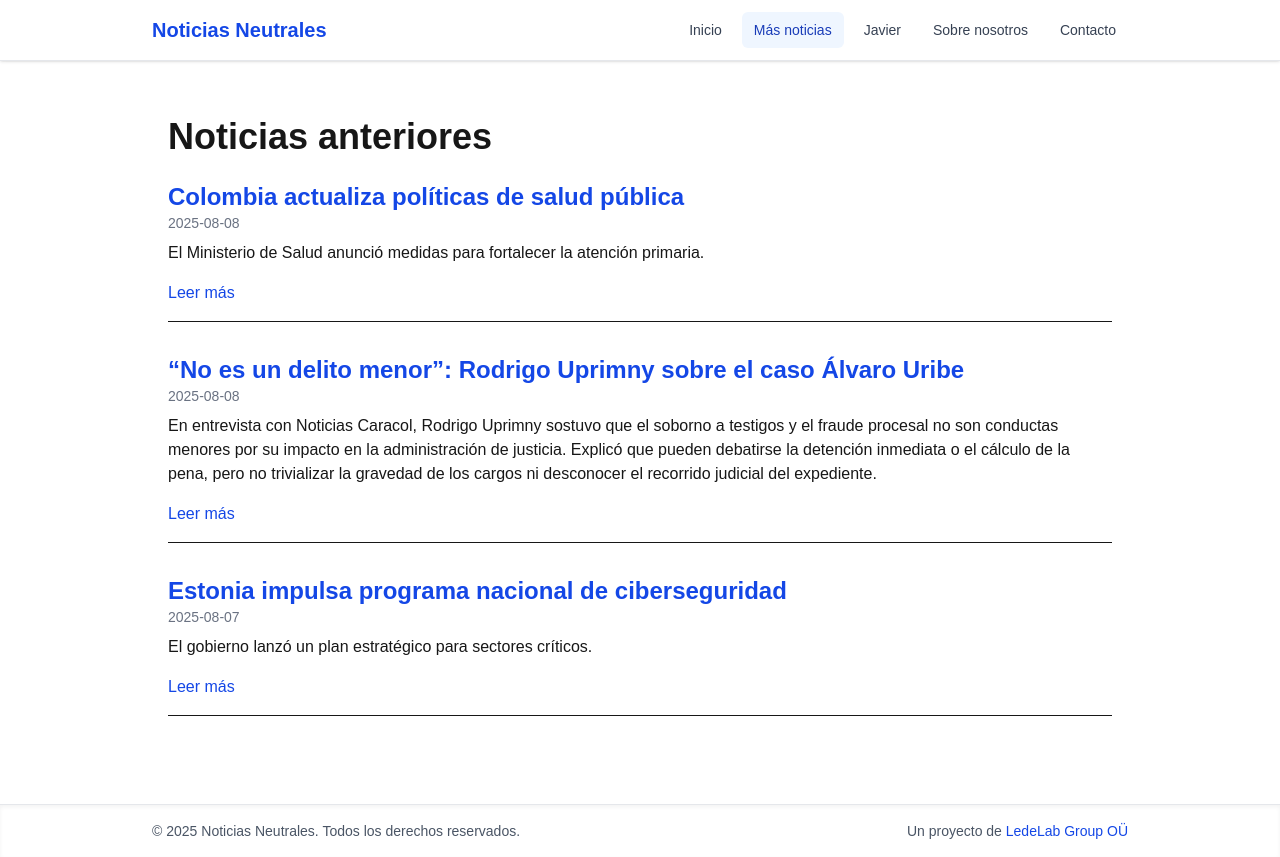
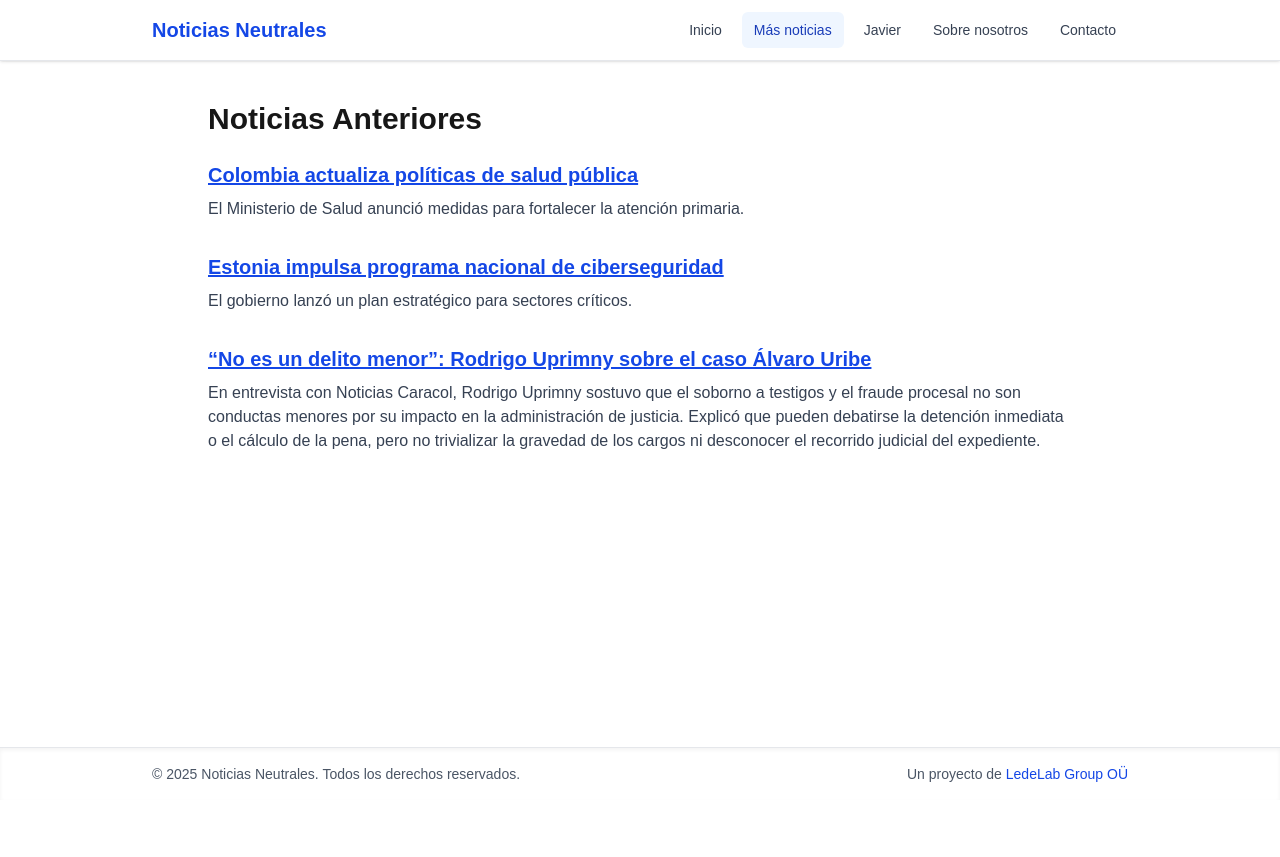
Before and after one commit to ledelab2030/noticias-neutrales, a Next.js app: page /noticias in a window 1280 px wide. After the commit the page ends 800 px from the top, so only its background shows below. Built offline with nearby package versions, Linux system fonts and the light colour scheme.

Commit message:
fix pages

```diff
--- a/src/app/noticias/[id]/page.tsx
+++ b/src/app/noticias/[id]/page.tsx
@@ -1,31 +1,38 @@
-// src/app/noticias/[id]/page.tsx
 import { noticias } from '@/data/noticias'
 import { notFound } from 'next/navigation'
 
-type Props = {
-  params: { id: string }
+interface Props {
+  params: Promise<{ id: string }>
 }
 
-export default function Noticia({ params }: Props) {
-  const n = noticias.find((x) => x.id === params.id)
+export default async function Noticia({ params }: Props) {
+  const { id } = await params
+  const n = noticias.find(noticia => noticia.id === id)
+
   if (!n) {
     notFound()
   }
 
   return (
-    <article className="container mx-auto px-4 py-8">
+    <main className="max-w-4xl mx-auto p-4">
       <header className="mb-3">
         <h1 className="text-3xl font-bold leading-tight text-gray-900 dark:text-gray-100">
           {n.titulo}
         </h1>
         <p className="mt-2 text-sm text-gray-500 dark:text-gray-400">{n.fecha}</p>
       </header>
-
-      <div className="prose dark:prose-invert max-w-none prose-p:leading-relaxed prose-a:underline prose-a:decoration-2 prose-a:decoration-blue-500 dark:prose-a:decoration-blue-400">
+      <div className="prose dark:prose-invert max-w-none prose-p:leading-relaxed">
         {n.contenido.map((parrafo, i) => (
-          <p key={i}>{parrafo}</p>
+          <p key={i} dangerouslySetInnerHTML={{ __html: resaltarLinks(parrafo) }} />
         ))}
       </div>
-    </article>
+    </main>
   )
 }
+
+function resaltarLinks(texto: string) {
+  return texto.replace(
+    /(https?:\/\/[^\s]+)/g,
+    '<a href="$1" target="_blank" rel="noopener noreferrer" style="color:#1d4ed8;text-decoration:underline;">$1</a>'
+  )
+}
--- a/src/app/noticias/page.tsx
+++ b/src/app/noticias/page.tsx
@@ -1,38 +1,23 @@
-// src/app/noticias/page.tsx
 import Link from 'next/link'
 import { noticias } from '@/data/noticias'
 import { esHoy } from '@/utils/fecha'
 
-export default function Noticias() {
-  const noticiasAnteriores = noticias
-    .filter((n) => !esHoy(n.fecha))
-    .sort((a, b) => b.fecha.localeCompare(a.fecha))
+export default function NoticiasAnteriores() {
+  const anteriores = noticias.filter(n => !esHoy(n.fecha))
 
   return (
-    <main className="container mx-auto px-4 py-8">
-      <h1 className="text-4xl font-bold mb-6">Noticias anteriores</h1>
-      {noticiasAnteriores.length === 0 ? (
-        <p>No hay noticias anteriores.</p>
-      ) : (
-        <div className="space-y-8">
-          {noticiasAnteriores.map((n) => (
-            <article key={n.id} className="border-b pb-4">
-              <header>
-                <h2 className="text-2xl font-semibold text-blue-700 dark:text-blue-400">
-                  <Link href={`/noticias/${n.id}`}>{n.titulo}</Link>
-                </h2>
-                <p className="text-sm text-gray-500 dark:text-gray-400">{n.fecha}</p>
-              </header>
-              <p className="mt-2">{n.resumen}</p>
-              <div className="mt-4 prose dark:prose-invert max-w-none prose-a:underline prose-a:decoration-2 prose-a:decoration-blue-500 dark:prose-a:decoration-blue-400">
-                <Link href={`/noticias/${n.id}`} className="text-blue-700 dark:text-blue-400">
-                  Leer más
-                </Link>
-              </div>
-            </article>
-          ))}
-        </div>
-      )}
+    <main className="max-w-4xl mx-auto p-4">
+      <h1 className="text-3xl font-bold mb-6">Noticias Anteriores</h1>
+      {anteriores.map((n) => (
+        <article key={n.id} className="mb-8">
+          <h2 className="text-xl font-semibold mb-2">
+            <Link href={`/noticias/${n.id}`} className="text-blue-700 dark:text-blue-400 underline">
+              {n.titulo}
+            </Link>
+          </h2>
+          <p className="text-gray-700 dark:text-gray-300">{n.resumen}</p>
+        </article>
+      ))}
     </main>
   )
 }
--- a/src/app/page.tsx
+++ b/src/app/page.tsx
@@ -1,4 +1,3 @@
-// src/app/page.tsx
 import Link from 'next/link'
 import { noticias } from '@/data/noticias'
 import { esHoy } from '@/utils/fecha'
@@ -7,30 +6,19 @@ export default function Home() {
   const noticiasHoy = noticias.filter(n => esHoy(n.fecha))
 
   return (
-    <main className="container mx-auto px-4 py-8">
-      <h1 className="text-4xl font-bold mb-6">Noticias Neutrales - {new Date().toISOString().split('T')[0]}</h1>
-      {noticiasHoy.length === 0 ? (
-        <p>No hay noticias para hoy.</p>
-      ) : (
-        <div className="space-y-8">
-          {noticiasHoy.map((n) => (
-            <article key={n.id} className="border-b pb-4">
-              <header>
-                <h2 className="text-2xl font-semibold text-blue-700 dark:text-blue-400">
-                  <Link href={`/noticias/${n.id}`}>{n.titulo}</Link>
-                </h2>
-                <p className="text-sm text-gray-500 dark:text-gray-400">{n.fecha}</p>
-              </header>
-              <p className="mt-2">{n.resumen}</p>
-              <div className="mt-4 prose dark:prose-invert max-w-none prose-a:underline prose-a:decoration-2 prose-a:decoration-blue-500 dark:prose-a:decoration-blue-400">
-                <Link href={`/noticias/${n.id}`} className="text-blue-700 dark:text-blue-400">
-                  Leer más
-                </Link>
-              </div>
-            </article>
-          ))}
-        </div>
-      )}
+    <main className="max-w-4xl mx-auto p-4">
+      <h1 className="text-3xl font-bold mb-6">Noticias Neutrales - {new Date().toISOString().slice(0, 10)}</h1>
+      {noticiasHoy.length === 0 && <p>No hay noticias para hoy.</p>}
+      {noticiasHoy.map((n) => (
+        <article key={n.id} className="mb-8">
+          <h2 className="text-xl font-semibold mb-2">
+            <Link href={`/noticias/${n.id}`} className="text-blue-700 dark:text-blue-400 underline">
+              {n.titulo}
+            </Link>
+          </h2>
+          <p className="text-gray-700 dark:text-gray-300">{n.resumen}</p>
+        </article>
+      ))}
     </main>
   )
 }
```
